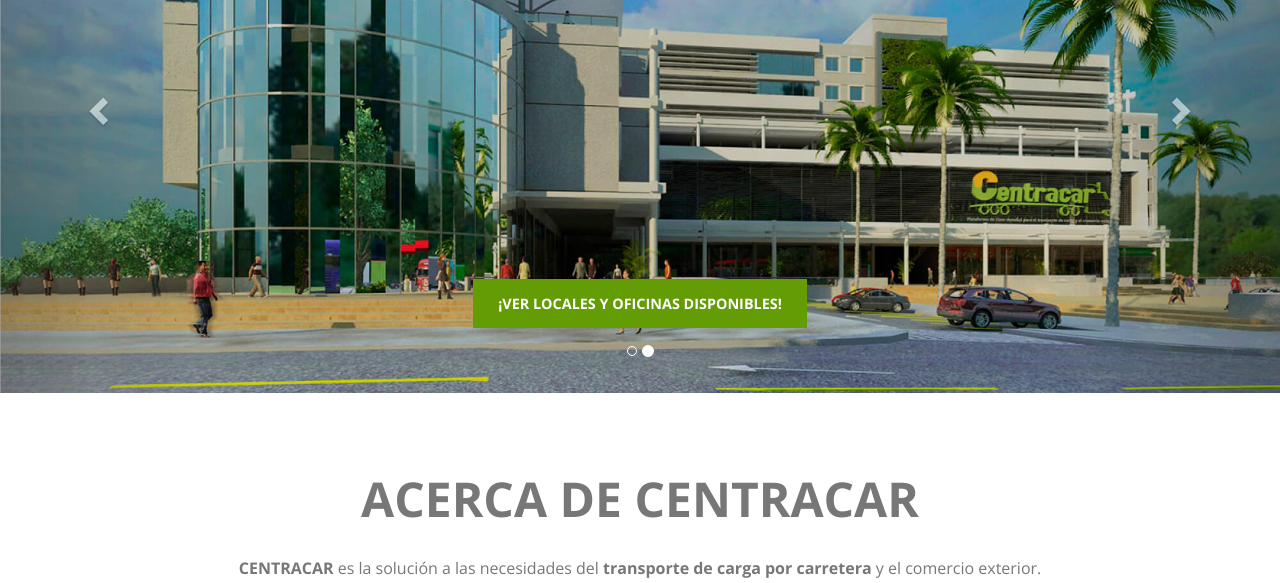
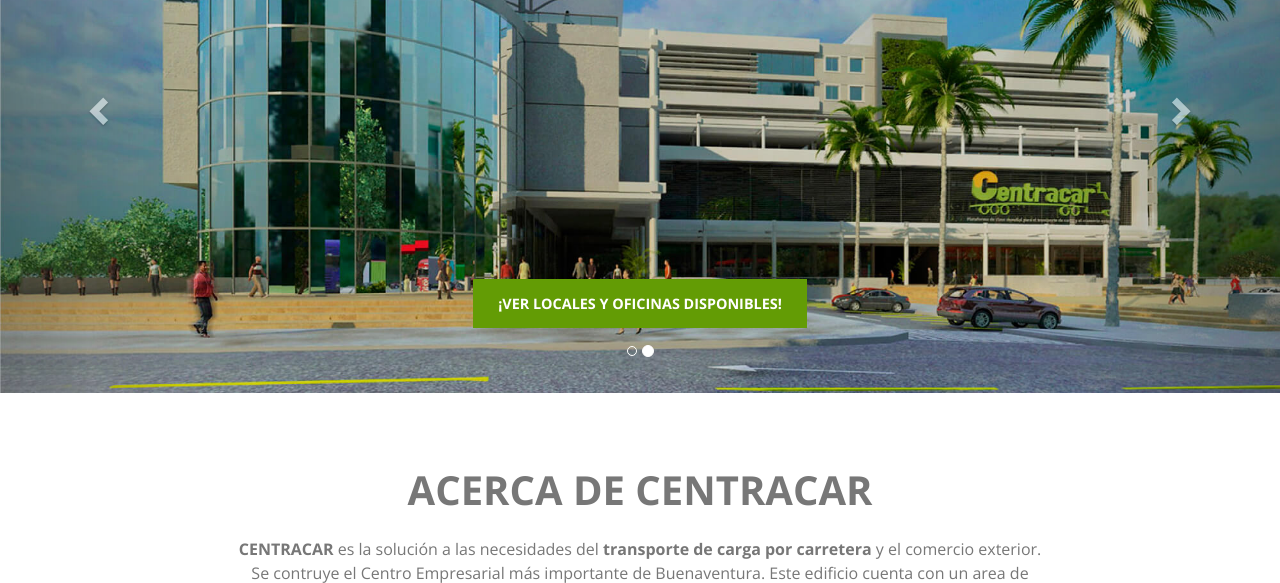
Before and after one commit to centracar/site-revised-versionbase, a plain HTML site: page index.html in a window 1280 px wide. Shown: the part 183-766 px from the top of the page. Drawn offline with nearby package versions, Linux system fonts and the light colour scheme; some packages are replaced by stand-ins of ours; a script that the page names is missing.

Commit message:
Add files via upload

```diff
--- a/css/styles.css
+++ b/css/styles.css
@@ -559,9 +559,9 @@
 /* Medium devices (desktops, 992px and up) */
 @media (min-width: 992px) {
   h1,h2 {
-	font-size: 3em;
-	margin-top: 30px;
-    margin-bottom: 30px;
+	font-size: 2.5em;
+	margin-top: 25px;
+    margin-bottom: 25px;
   }
   .panel-title {
     font-size: 1em;
```
